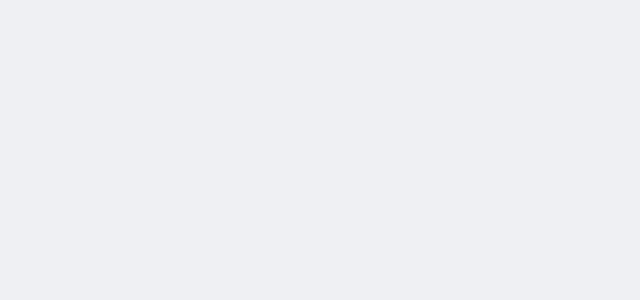
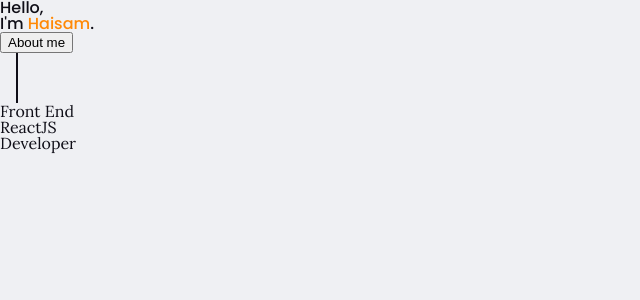
Before and after one commit to mhaisam350/Portfolio, a Next.js app: page / in a window 1280 px wide. Shown: the top 300 px of the page, without its empty margins (0-640 px from the left). Built offline with nearby package versions, Linux system fonts and the light colour scheme.

Commit message:
Created header section

```diff
--- a/components/ThemeSwitch.js
+++ b/components/ThemeSwitch.js
@@ -1,4 +1,4 @@
-import { useThemeContext } from "@/pages/contexts/ThemeContext";
+import { useThemeContext } from "@/contexts/ThemeContext";
 
 import styles from '@/styles/ThemeSwitch.module.scss';
 
--- a/pages/_app.js
+++ b/pages/_app.js
@@ -1,4 +1,4 @@
-import { ThemeContextProvider } from './contexts/ThemeContext';
+import { ThemeContextProvider } from '../contexts/ThemeContext';
 
 import '@/styles/globals.css';
 
--- a/pages/index.js
+++ b/pages/index.js
@@ -1,6 +1,6 @@
 import Head from 'next/head';
 
-import { useThemeContext } from './contexts/ThemeContext';
+import { useThemeContext } from '../contexts/ThemeContext';
 
 import ThemeSwitch from '@/components/ThemeSwitch';
 
@@ -14,6 +14,8 @@ export default function Home() {
 
     <div className={styles[`theme-${theme}`]}>
 
+      <div className={styles.container}>
+
         <Head>
           <title>Haisam | Front End Developer</title>
           <meta name="description" content="Front End React Developer" />
@@ -22,7 +24,29 @@ export default function Home() {
 
         <header className={styles['header']}>
 
+          <div>
+
+            <h1 className={styles['header-heading']}>
+              Hello, <br /> I'm <span className={styles['accent-text']}>Haisam</span>.
+            </h1>
+
+            <button className={styles['accent-background']}>About me</button>
+
+          </div>
+
+          <div className={styles['header-divider']}></div>
+
+          <h2 className={styles['header-subheading']}>Front End <br /> ReactJS <br /> Developer </h2>
+
         </header>
+
+        <section className={styles.about}>
+
+
+
+        </section>
+
+      </div>
 
     </div>
 
--- a/styles/Home.module.scss
+++ b/styles/Home.module.scss
@@ -1,10 +1,37 @@
 @import './variables';
 
-.header {
-    height: 100vh;
-
+.container {
     @include themeGenerator($themes) {
         background-color: getThemeStyle('background');
         color: getThemeStyle('text');
     }
 }
+
+.accent-text {
+    color: $accent;
+}
+
+.header {
+    height: 100vh;
+}
+
+.header-divider {
+    height: 50px;
+    width: 2px;
+    margin-left: 1em;
+    // transform: rotate(90deg);
+
+    @include themeGenerator($themes) {
+        background-color: getThemeStyle('lines');
+    }
+}
+
+.header-subheading {
+    font-family: 'Lora', serif;
+}
+
+@media (min-width: 800px) {
+
+
+
+}
```
Also changed, not shown: contexts/ThemeContext.js (renamed from pages/contexts/ThemeContext.js). Lines whose indentation alone changed are shown as unchanged.
